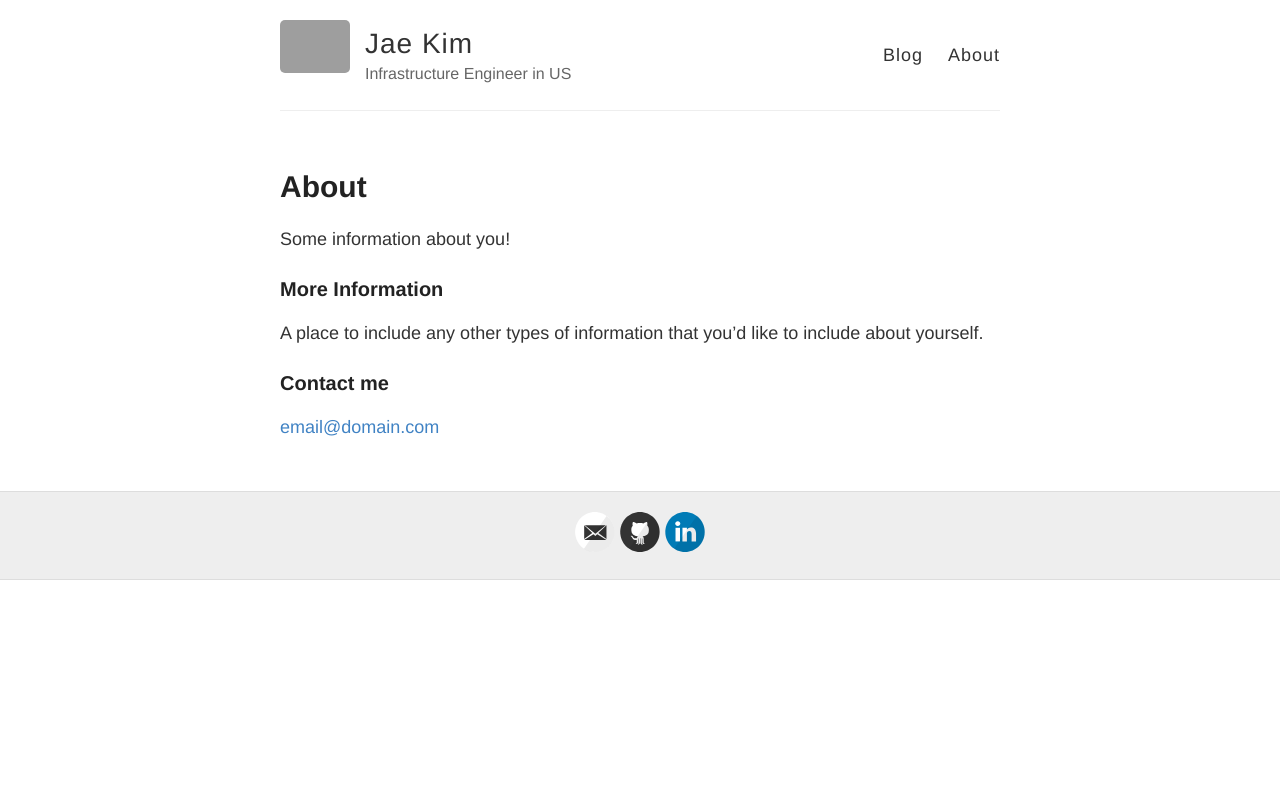
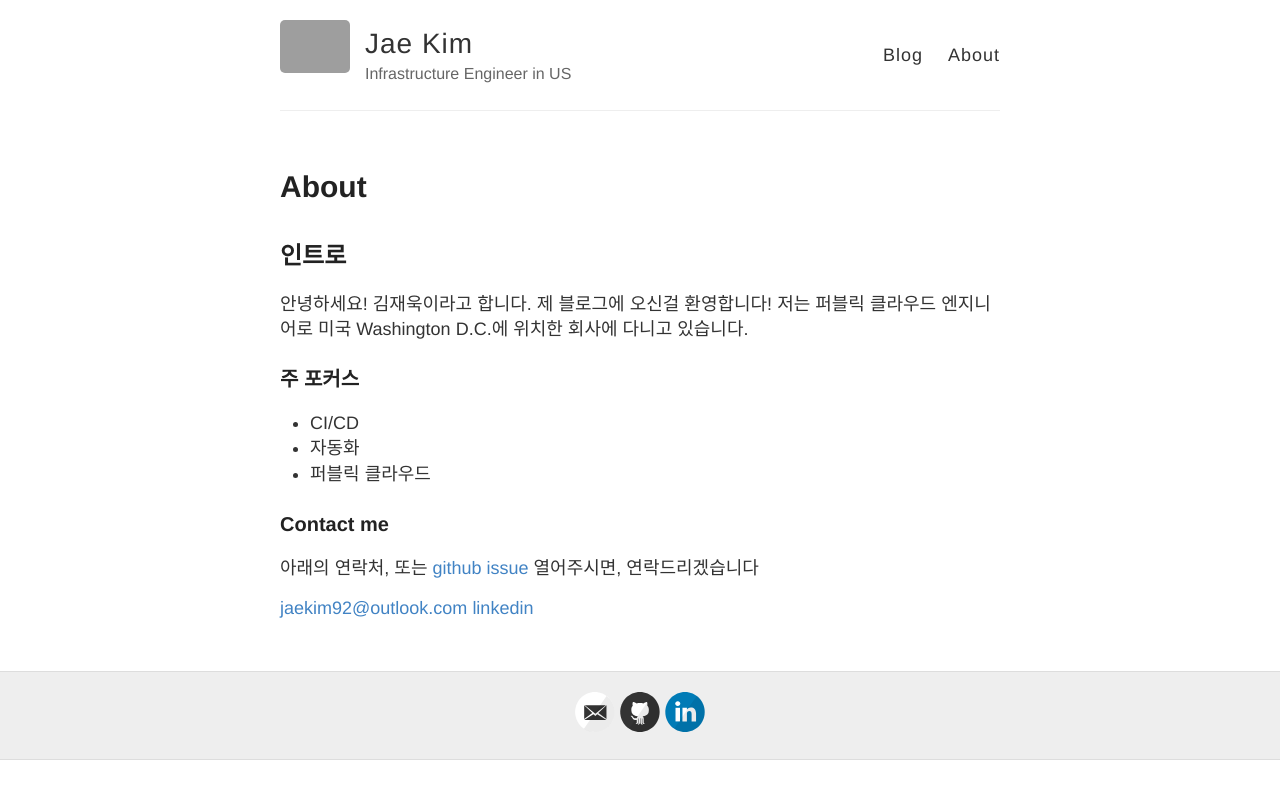
Before and after one commit to iamjaekim/iamjaekim.github.io, a Jekyll site: the page built from about.md, in a window 1280 px wide. Shown: the top 799 px of the page. Built offline with Jekyll 4.4.1, drawn with Linux system fonts in a browser that asks for light colours; grey boxes are pictures that could not be loaded.

Commit message:
about me

```diff
--- a/about.md
+++ b/about.md
@@ -4,12 +4,20 @@ title: About
 permalink: /about/
 ---
 
-Some information about you!
+## 인트로
 
-### More Information
+안녕하세요! 김재욱이라고 합니다. 제 블로그에 오신걸 환영합니다!
+저는 퍼블릭 클라우드 엔지니어로 미국 Washington D.C.에 위치한 회사에 다니고 있습니다.
 
-A place to include any other types of information that you'd like to include about yourself.
+### 주 포커스
+
+- CI/CD
+- 자동화
+- 퍼블릭 클라우드
 
 ### Contact me
 
-[email@domain.com](mailto:email@domain.com)
+아래의 연락처, 또는 [github issue](https://github.com/iamjaekim/iamjaekim.github.io/issues) 열어주시면, 연락드리겠습니다
+
+[jaekim92@outlook.com](mailto:jaekim92@outlook.com)
+[linkedin](https://www.linkedin.com/in/jwkim92/)
```
